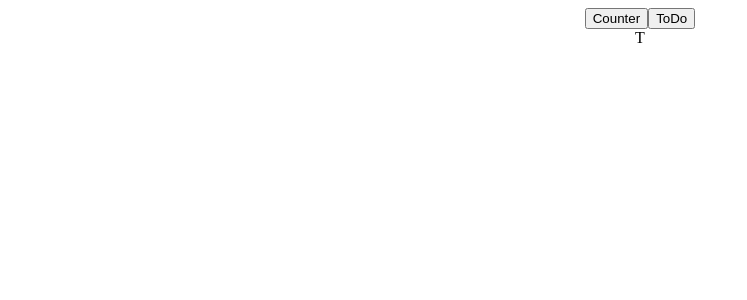
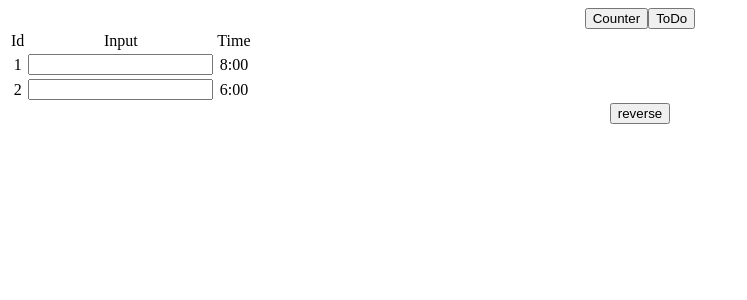
Before and after one commit to kiranbhavanam/Counter-React, a React (Create React App) app: page / in a window 1280 px wide. Both pictures are taken after a click on the button "ToDo". Shown: the top 300 px of the page, without its empty margins (0-747 px from the left). Built offline with nearby package versions, Linux system fonts and the light colour scheme.

Commit message:
Developed todo component

```diff
--- a/src/App.js
+++ b/src/App.js
@@ -2,6 +2,7 @@ import React, { useState } from "react";
 import "./App.css";
 import Counter from "./Components/Counter";
 import Todo from "./Components/Todo";
+
 
 function App() {
   const [activeComponent, setActiveComponent] = useState(null);
@@ -26,6 +27,8 @@ function App() {
         {activeComponent === "Counter" && <Counter />}
         {activeComponent === "Todo" && <Todo />}
       </div>
+
+
     </div>
   );
 }
--- a/src/Components/Todo.jsx
+++ b/src/Components/Todo.jsx
@@ -1,9 +1,58 @@
-import React from 'react'
+import React, { useState } from "react";
 
+const List = (props) => {
+  return (
+    <tr>
+      <td>{props.id}</td>
+      <td><input type="text" className="border" /></td>
+      <td>{props.time}</td>
+    </tr>
+  );
+};
 const Todo = () => {
+  const [todos, setTodos] = useState([
+    { id: 1, time: "8:00" },
+    { id: 2, time: "6:00" },
+  ]);
+  const reverse = () => {
+    console.log("before reversing: ",todos)
+    setTodos([...todos].reverse());
+    console.log("after reversing: ",[...todos].reverse())
+  };
   return (
-    <div>T</div>
-  )
-}
+    <div>
+      <table className="">
+        <thead>
+          <tr>
+            <td className="py-2 px-4 border-b-2 border-gray-300 bg-gray-100 text-left text-gray-600 uppercase font-semibold text-sm">
+              Id
+            </td>
 
-export default Todo
+            <td className="py-2 px-4 border-b-2 border-gray-300 bg-gray-100 text-left text-gray-600 uppercase font-semibold text-sm">
+              Input
+            </td>
+            <td className="py-2 px-4 border-b-2 border-gray-300 bg-gray-100 text-left text-gray-600 uppercase font-semibold text-sm">
+              Time
+            </td>
+          </tr>
+        </thead>
+        <tbody>
+          {todos.map((task, index) => {
+            console.log(
+              `<List key=${index} id=${task.id} time=${task.time}></List>`
+            );
+            return <List key={index} id={task.id} time={task.time}></List>;
+          })}
+        </tbody>
+      </table>
+      <button
+        className="py-2 px-4 border-b-2 border-gray-300 bg-gray-100 text-left text-gray-600 uppercase font-semibold text-sm"
+        onClick={reverse}
+      >
+        reverse
+      </button>
+    </div>
+  );
+};
+
+export default Todo;
```
